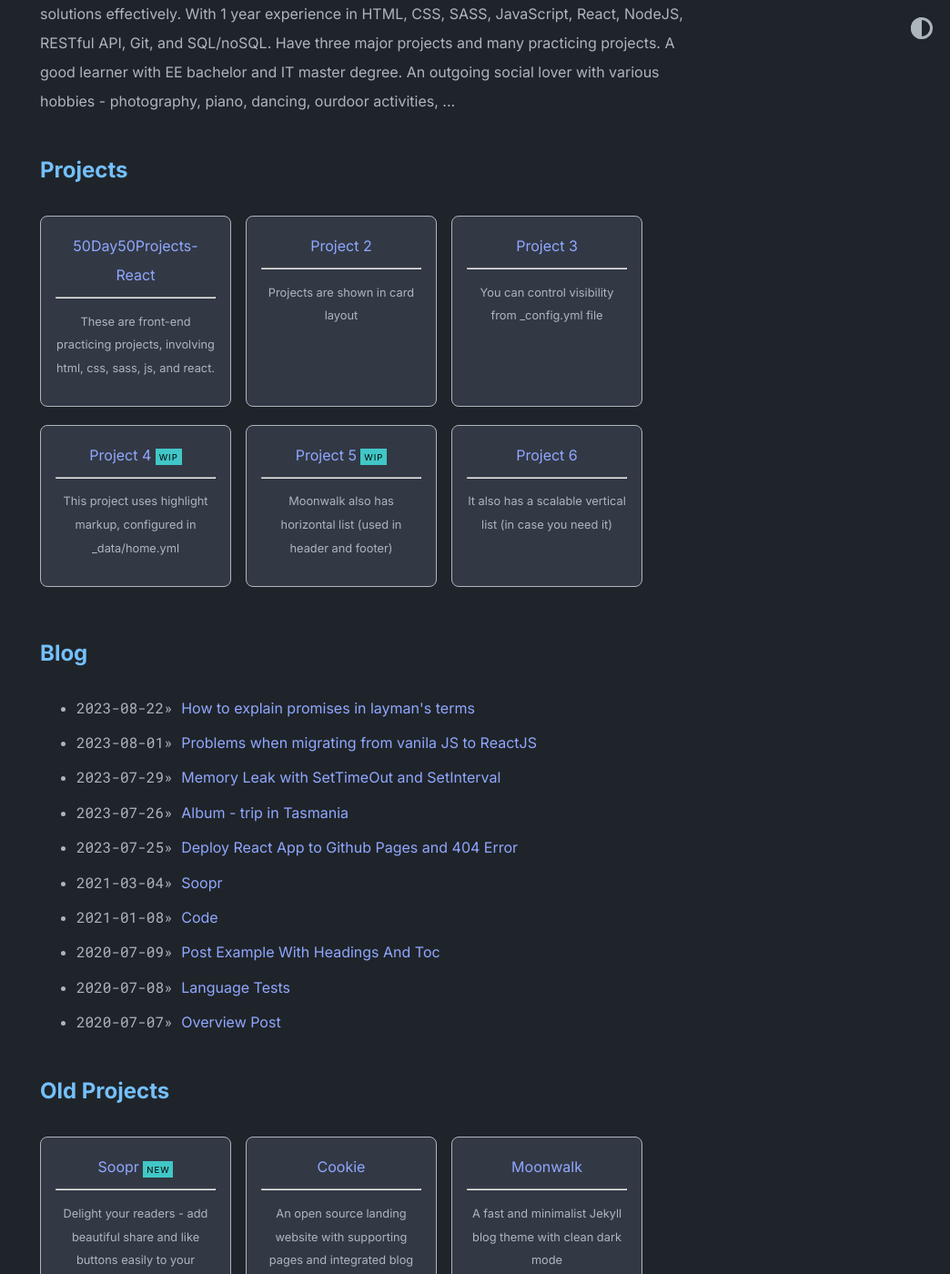
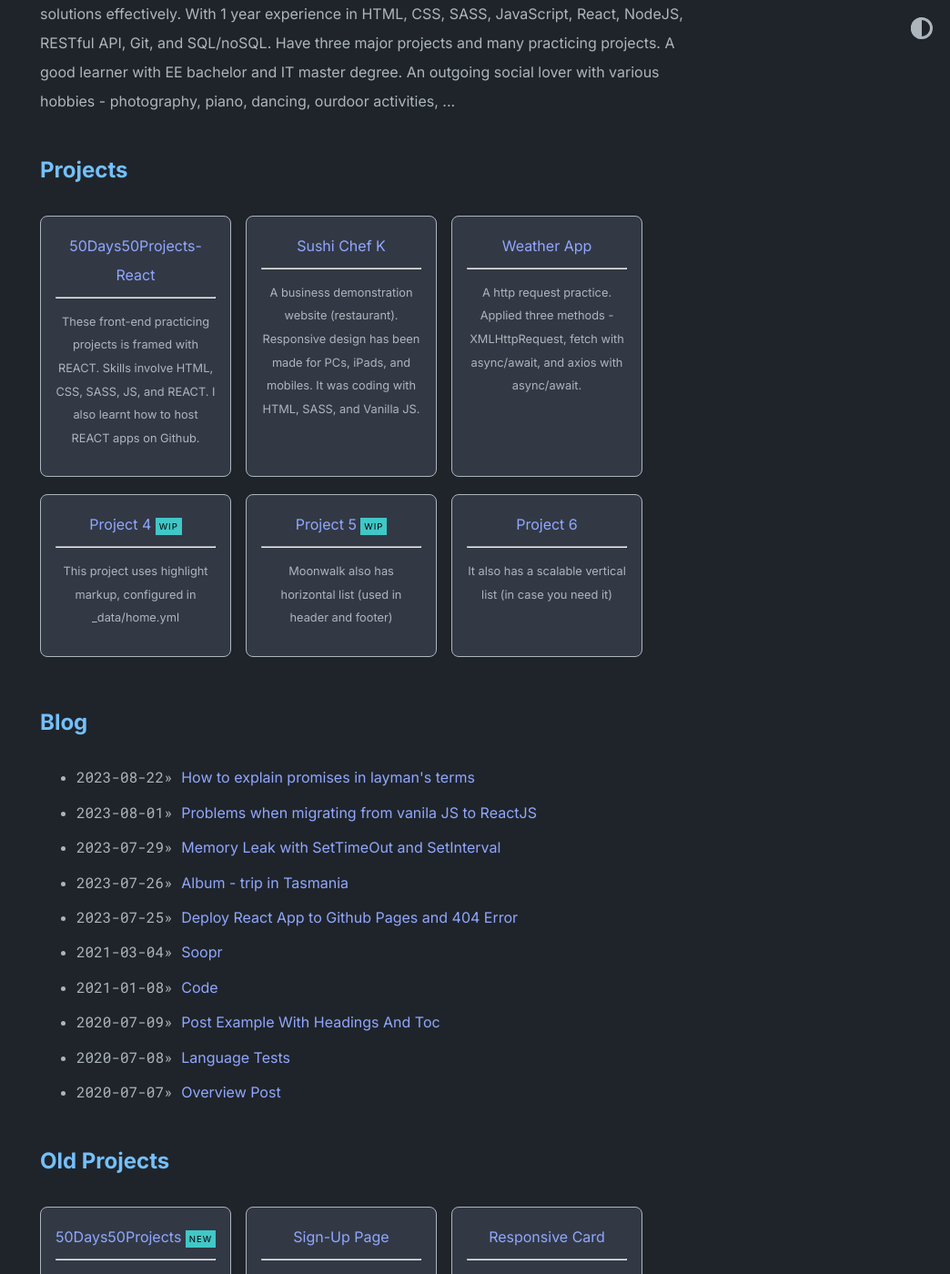
Before and after one commit to DianaLeo/DianaLeo.github.io, a Jekyll site: the page built from index.md, in a window 1280 px wide and 1400 px high, scrolled down 266 px. Shown: the whole window at 91% size, without its empty margins (236-1280 px from the left). Built offline with Jekyll 4.4.1, drawn with Linux system fonts in a browser that asks for light colours; some of the changed text lies outside the part shown.

Commit message:
Added some practicing projects

```diff
--- a/_data/home.yml
+++ b/_data/home.yml
@@ -9,17 +9,17 @@ navbar_entries:
     url: https://dianaleo.github.io/album
 
 project_entries:
-  - title: 50Day50Projects-React
+  - title: 50Days50Projects-React
     url: https://dianaleo.github.io/50projects50days-react/
-    desc: These are front-end practicing projects, involving html, css, sass, js, and react.
+    desc: These front-end practicing projects is framed with REACT. Skills involve HTML, CSS, SASS, JS, and REACT. I also learnt how to host REACT apps on Github.
 
-  - title: Project 2
-    url: overview-post
-    desc: Projects are shown in card layout
+  - title: Sushi Chef K
+    url: https://dianaleo.github.io/Sushi_Chef_K/
+    desc: A business demonstration website (restaurant). Responsive design has been made for PCs, iPads, and mobiles. It was coding with HTML, SASS, and Vanilla JS.
 
-  - title: Project 3
-    url: overview-post
-    desc: You can control visibility from _config.yml file
+  - title: Weather App
+    url: https://dianaleo.github.io/weather/
+    desc: A http request practice. Applied three methods - XMLHttpRequest, fetch with async/await, and axios with async/await.
 
   - title: Project 4
     url: overview-post
@@ -36,35 +36,33 @@ project_entries:
     desc: It also has a scalable vertical list (in case you need it)
 
 old_project_entries:
-  - title: Soopr
-    url: https://www.soopr.co
-    desc: Delight your readers - add beautiful share and like buttons easily to your websites
+  - title: 50Days50Projects
+    url: https://dianaleo.github.io/50projects50days/
+    desc: These projects are different from the one in Projects section. THese are not coded with REACT. Just HTML, CSS, and JS.
     highlight: NEW
 
-  - title: Cookie
-    url: https://github.com/abhinavs/cookie
-    desc: An open source landing website with supporting pages and integrated blog
+  - title: Sign-Up Page
+    url: https://dianaleo.github.io/simpleSignUpPage/
+    desc:
 
-  - title: Moonwalk
-    url: https://github.com/abhinavs/moonwalk
-    desc: A fast and minimalist Jekyll blog theme with clean dark mode
+  - title: Responsive Card
+    url: https://dianaleo.github.io/responsiveCard_tutorial2/
+    desc:
 
-  - title: Humangous
-    url: https://www.humangous.co
-    desc: The better people know you, the better they collaborate
+  - title: Responsive Card 2
+    url: https://dianaleo.github.io/responsiveCard_lesson2homework/
+    desc:
 
 footer_entries:
-  - title: abhinav's homepage
-    url: https://www.abhinav.co
+  - title: homepage
+    url: https://dianaleo.github.io/
 
-  - title: twitter
-    url: https://twitter.com/abhinav
+  - title: linkedIn
+    url:
 
   - title: github
-    url: https://github.com/abhinavs
+    url: https://github.com/DianaLeo
 
-  - title: feed
-    url: feed.xml
 
 misc_entries:
   - title: this is an example vertical list
@@ -83,10 +81,10 @@ misc_entries:
   - title: moonwalk on the Internet
     url: false
     entries:
-      - title: on Github
+      - title:
         url: https://github.com/abhinavs/moonwalk
 
-      - title: originally built for abhinav's homepage
+      - title:
         url: https://www.abhinav.co
 
       - title: this list is scalable and can be nested
```
